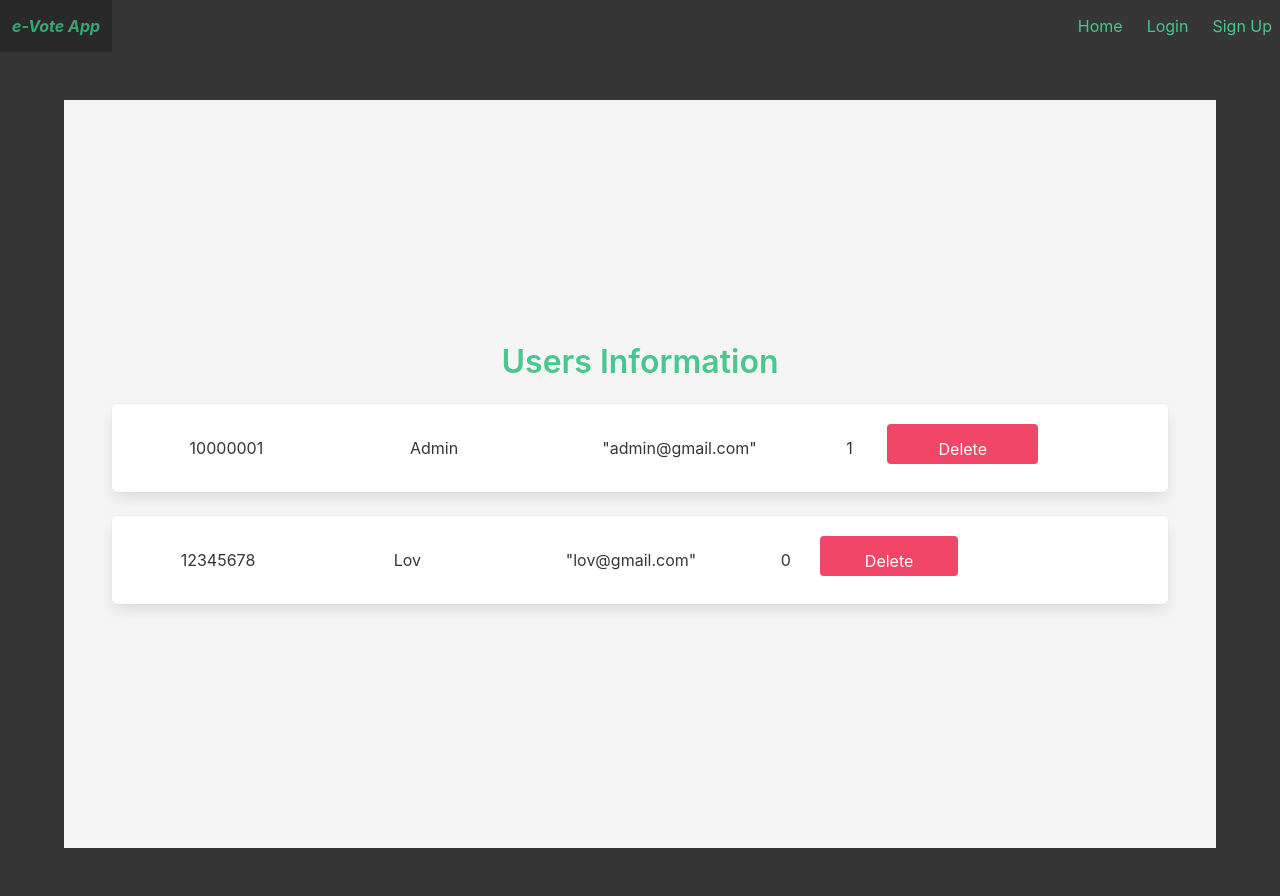
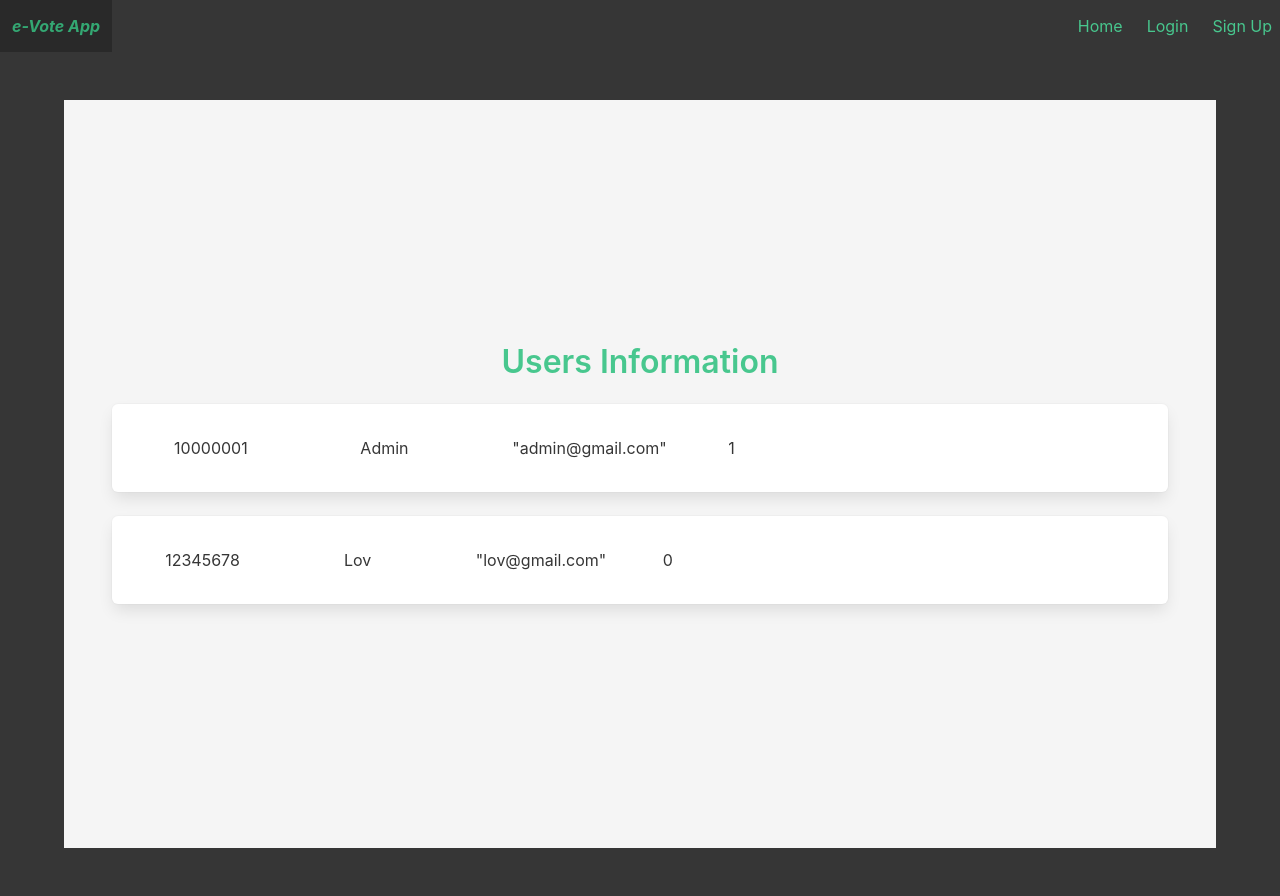
Before and after one commit to sahuMonk/e_voting, a Flask app: page /users in a window 1280 px wide. Run offline with Flask 3, Linux system fonts and the light colour scheme; data comes from the database, SQL or seed files in the repository.

Commit message:
commited

```diff
--- a/templates/users.html
+++ b/templates/users.html
@@ -16,9 +16,11 @@
                       <p class="column is-6 has-text-dark">{{use.name}}</p>
                       <p class="column is-7 has-text-dark ">"{{use.email}}"</p>
                       <p class="column is-2 has-text-dark ">{{use.admin}}</p>
-                      <a href ="/delete_user/{{use.id}}" class="column is-4 button is-danger" onclick="return confirm('Are you sure to Delete?')">
-                          Delete
-                      </a>
+                      {% if current_user.admin == 1 %}
+                          <a href ="/delete_user/{{use.id}}" class="column is-4 button is-danger" onclick="return confirm('Are you sure to Delete?')">
+                              Delete
+                          </a>
+                      {% endif %}
                   </article>
               </div>
               </div>
```
